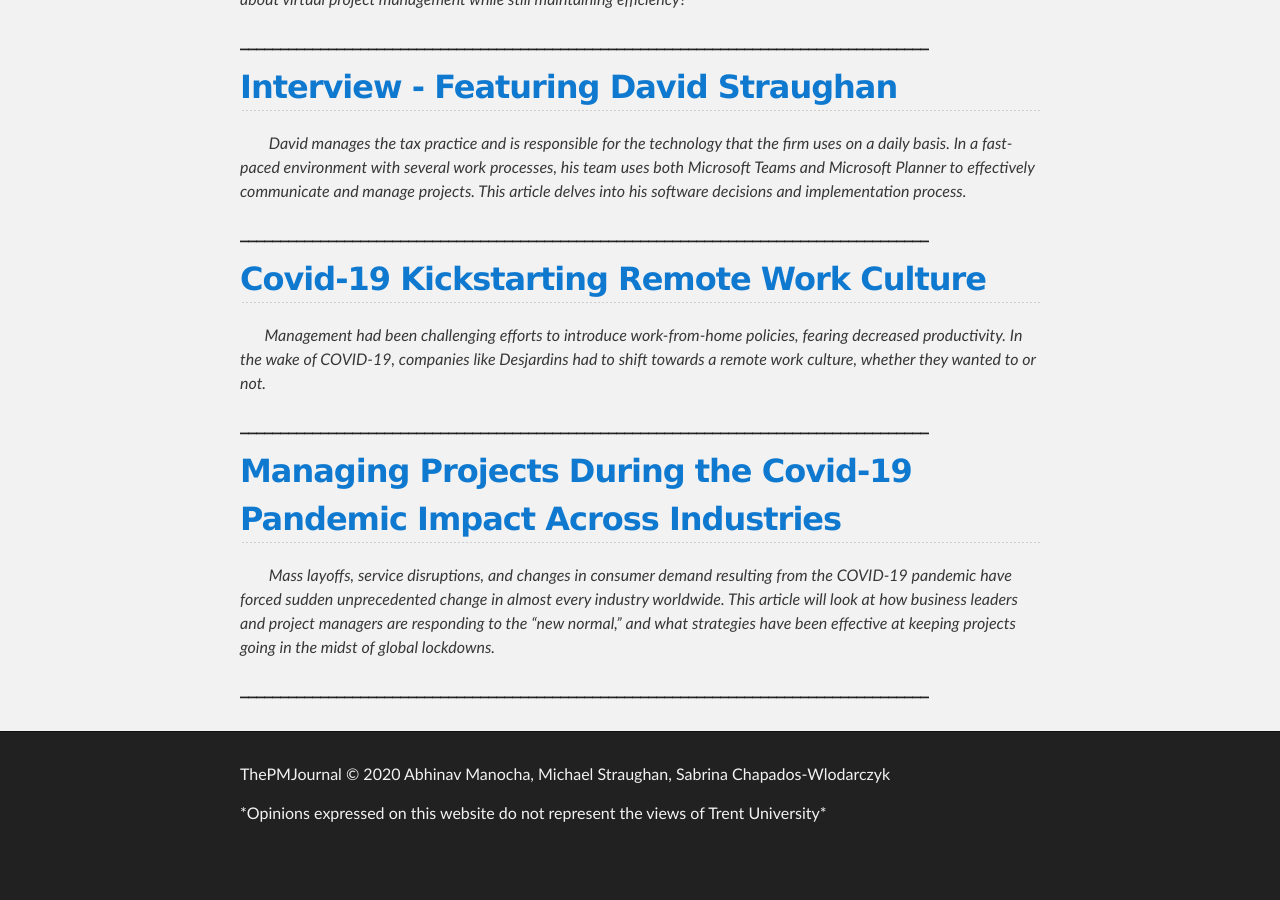
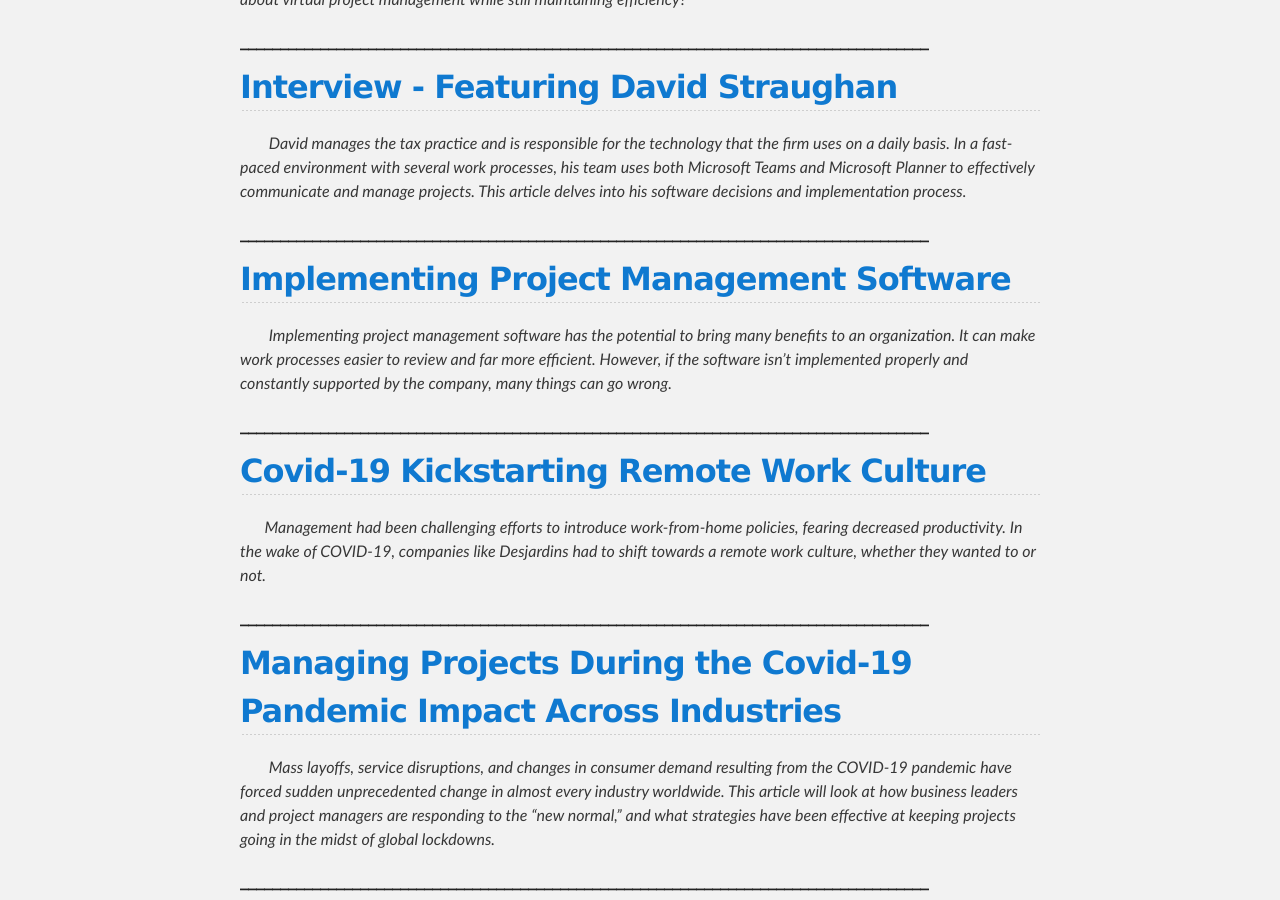
Before and after one commit to abhinavmanocha/3850Project, a Jekyll site: the page built from index.md, in a window 1280 px wide and 900 px high, scrolled down 437 px. Built offline with Jekyll 4.4.1, drawn with Linux system fonts in a browser that asks for light colours; our own code applies the rules of GitHub Pages for plain Markdown files; before the commit the page ends 1297 px from its top, so only the background shows below that.

Commit message:
implementation.md

```diff
--- a/index.md
+++ b/index.md
@@ -12,6 +12,11 @@ layout: default
 
 ##### __________________________________________________________________________________________________________________________________________________________________________________________________________________________________________________________________
 
+## [Implementing Project Management Software](./Implementation.md)
+ &nbsp;&nbsp;&nbsp;&nbsp;&nbsp;&nbsp; *Implementing project management software has the potential to bring many benefits to an organization. It can make work processes easier to review and far more efficient.  However, if the software isn’t implemented properly and constantly supported by the company, many things can go wrong.*
+
+##### __________________________________________________________________________________________________________________________________________________________________________________________________________________________________________________________________
+
 ## [Covid-19 Kickstarting Remote Work Culture](./2020-11-22-covid-19-kickstarting-remote-work-culture.md)
 &nbsp;&nbsp;&nbsp;&nbsp;&nbsp;&nbsp;*Management had been challenging efforts to introduce work-from-home policies, fearing decreased productivity. In the wake of COVID-19, companies like Desjardins had to shift towards a remote work culture, whether they wanted to or not.*
 
```
